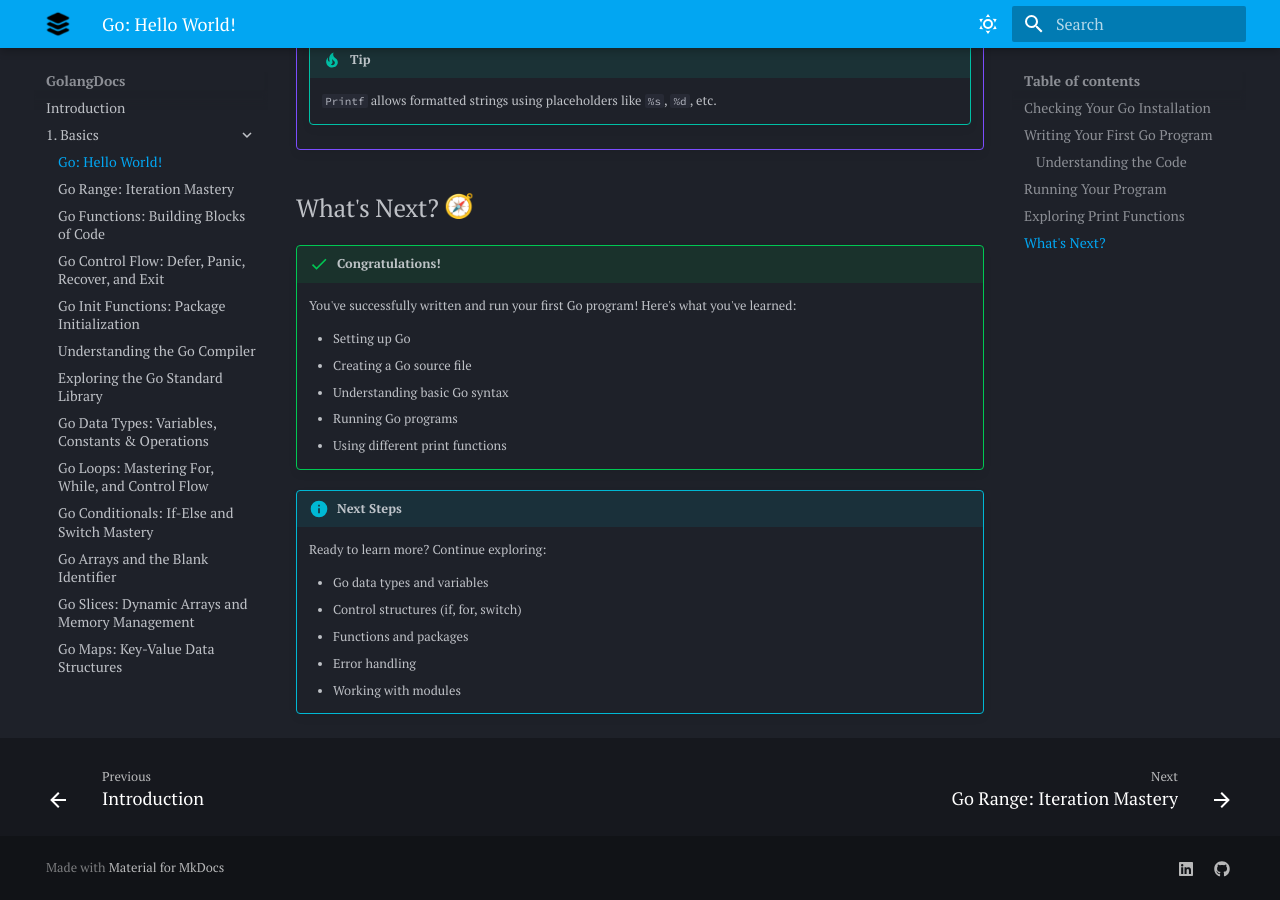
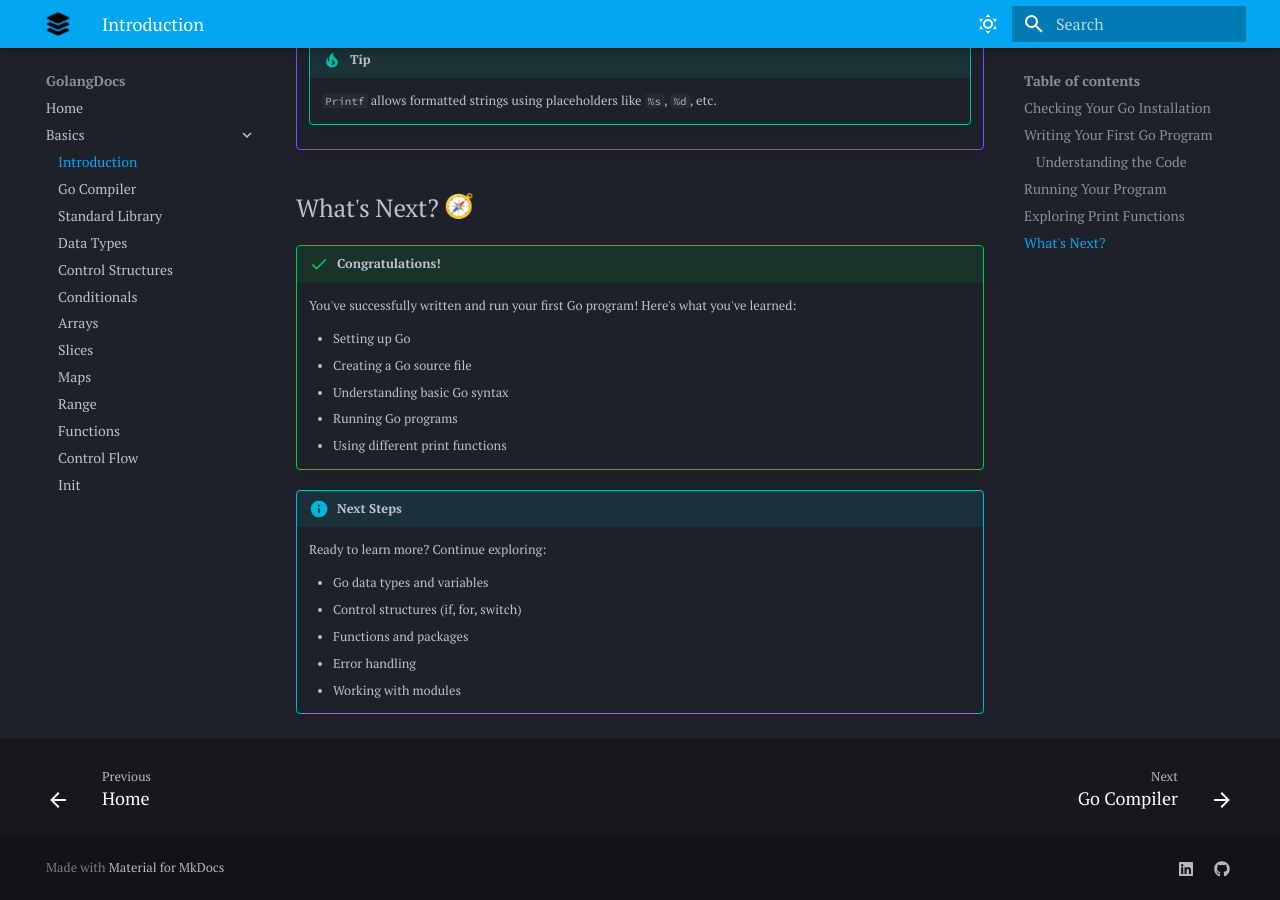
Before and after one commit to kutt27/golangdocs, an MkDocs documentation site: the page built from docs/1. Basics/1. Hello-World.md, in a window 1280 px wide and 900 px high, scrolled down 2411 px. Built offline with MkDocs 1.6.1 and Material for MkDocs 9.7.7, drawn with Linux system fonts in a browser that asks for light colours; emoji names are drawn with the system emoji font; some of the changed lines change nothing that is shown.

Commit message:
added mkdocs file for organization

```diff
--- a/mkdocs.yml
+++ b/mkdocs.yml
@@ -1,5 +1,6 @@
 site_name: GolangDocs
 site_url: https://kutt27.github.io/golangdocs/
+
 theme:
   features:
     - navigation.footer
@@ -11,15 +12,12 @@ theme:
     text: PT Serif
     code: Source Code Pro
   palette:
-    # Dark Mode
     - scheme: slate
       toggle:
         icon: material/weather-sunny
         name: Dark mode
       primary: light blue
       accent: deep purple
-
-    # Light Mode
     - scheme: default
       toggle:
         icon: material/weather-night
@@ -27,12 +25,30 @@ theme:
       primary: blue
       accent: deep purple
 
+nav:
+  - Home: index.md
+  - Basics:
+      - Introduction: "1. Basics/1. Hello-World.md"
+      - Go Compiler: "1. Basics/2. Go-Compiler.md"
+      - Standard Library: "1. Basics/3. Standard Library.md"
+      - Data Types: "1. Basics/4. Data-Types.md"
+      - Control Structures: "1. Basics/5. If-and While.md"
+      - Conditionals: "1. Basics/6. Conditionals.md"
+      - Arrays: "1. Basics/7. Arrays.md"
+      - Slices: "1. Basics/8. Slices.md"
+      - Maps: "1. Basics/9. Maps.md"
+      - Range: "1. Basics/10. Range.md"
+      - Functions: "1. Basics/11. Functions.md"
+      - Control Flow: "1. Basics/12. Control-Flow-Mechanism.md"
+      - Init: "1. Basics/13. Init.md"
+
 extra:
   social:
     - icon: fontawesome/brands/linkedin
       link: https://linkedin.com
     - icon: fontawesome/brands/github
       link: https://github.com
+
 markdown_extensions:
   - attr_list
   - pymdownx.emoji:
```
